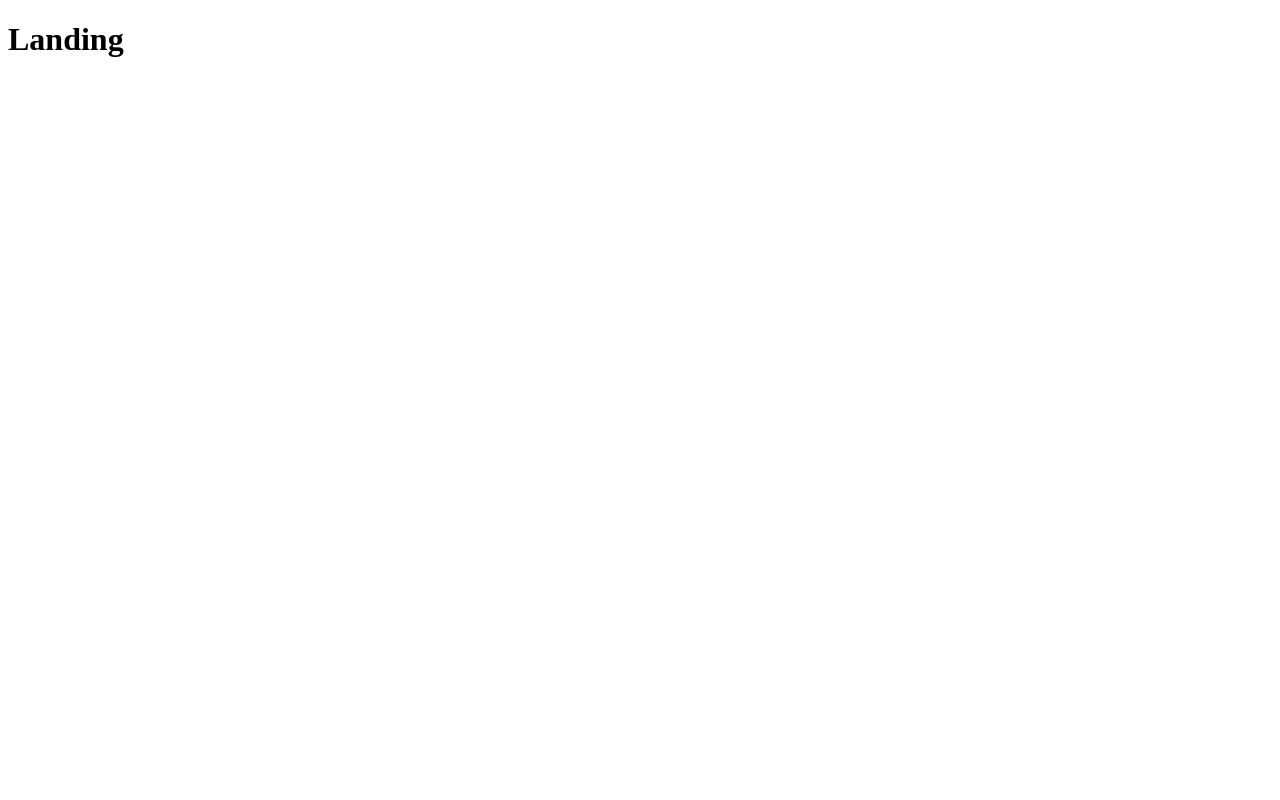
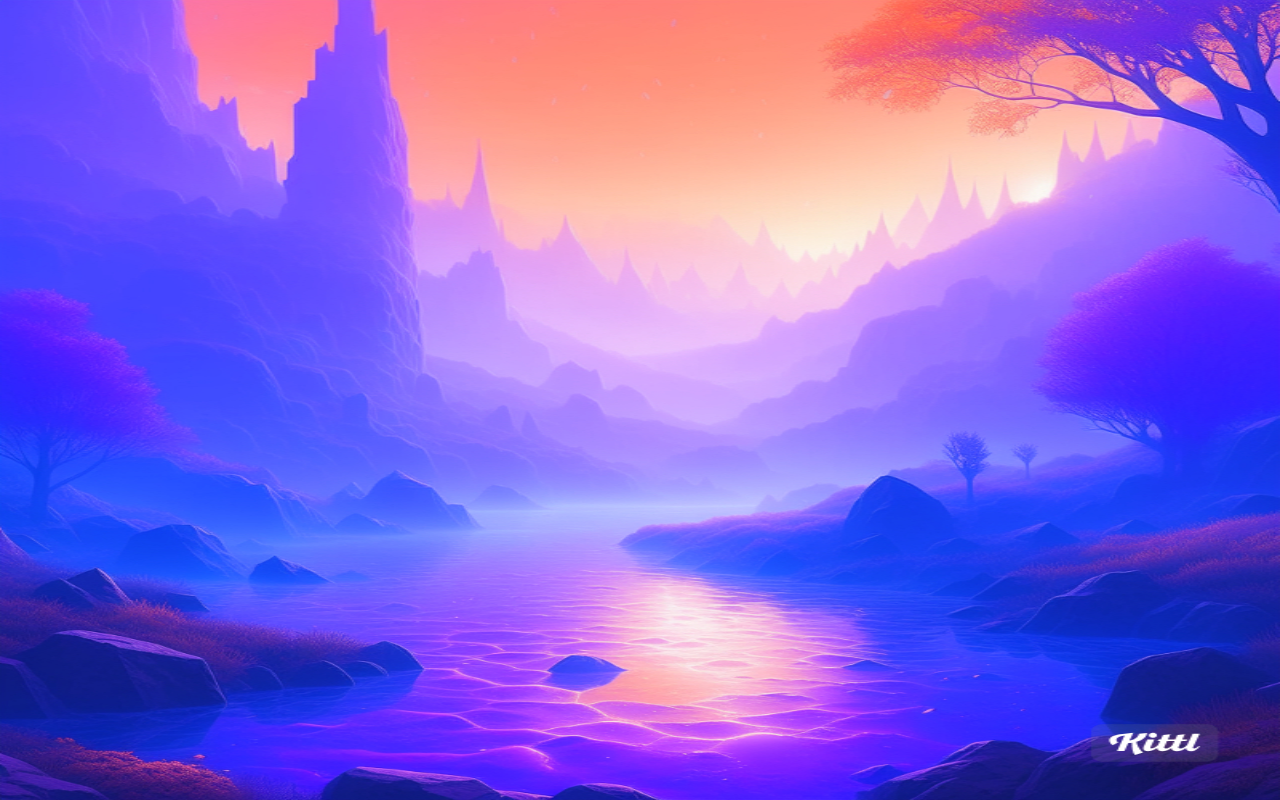
Before and after one commit to teyannaearle/TaskFlow, a React (Create React App) app: page / in a window 1280 px wide. Built offline with nearby package versions, Linux system fonts and the light colour scheme.

Commit message:
add background img to Landing

```diff
--- a/src/App.js
+++ b/src/App.js
@@ -5,7 +5,7 @@ import "./App.scss"
 
 function App() {
   return (
-    <div className="App">
+    <div id="App">
       <Routes>
         <Route path ="/" element={<Landing />} />
       </Routes>
--- a/src/App.scss
+++ b/src/App.scss
@@ -0,0 +1,5 @@
+html, body, #root, #App{
+    height: 100%;
+    margin: 0;
+    padding: 0;
+}
--- a/src/components/landing/Landing.js
+++ b/src/components/landing/Landing.js
@@ -1,9 +1,10 @@
-import React from 'react'
+import React from "react"
 import "./Landing.scss"
 
 function Landing() {
   return (
-    <h1>Landing</h1>
+    <div className="Landing">
+    </div>
   )
 }
 
--- a/src/components/landing/Landing.scss
+++ b/src/components/landing/Landing.scss
@@ -0,0 +1,6 @@
+.Landing{
+    height: 100%;
+    // background-size: cover;
+    background-size: 100vw 100vh;
+    background-image: url(../../assets/TaskFlowBackground.jpg);
+}
```
Also changed, not shown: src/index.js (+4 -4 lines), src/assets/TaskFlowBackground.jpg (added).
